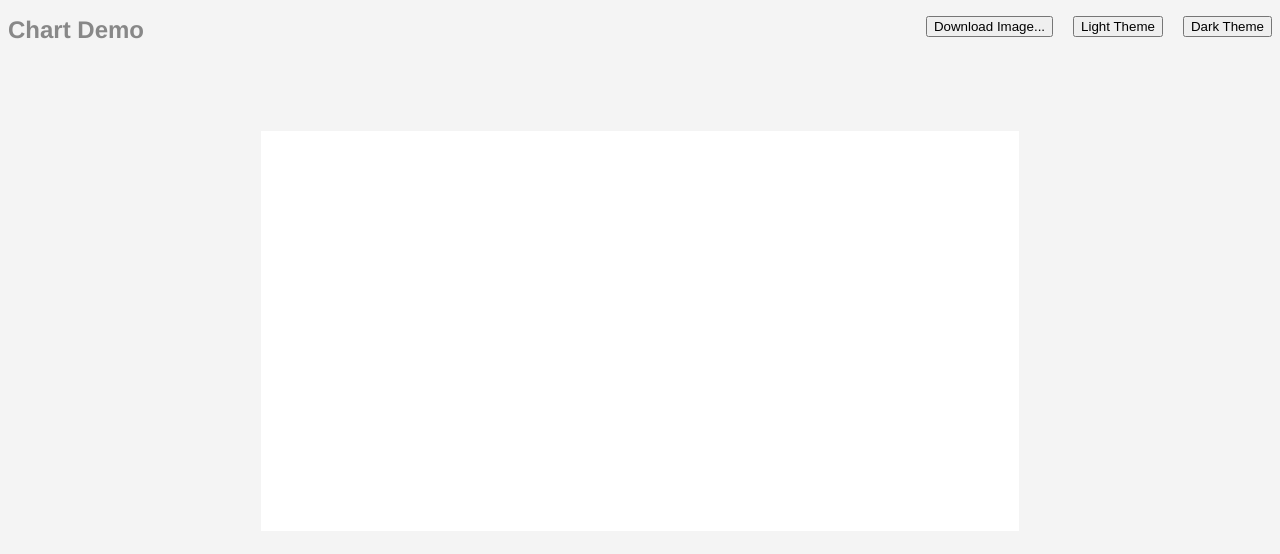
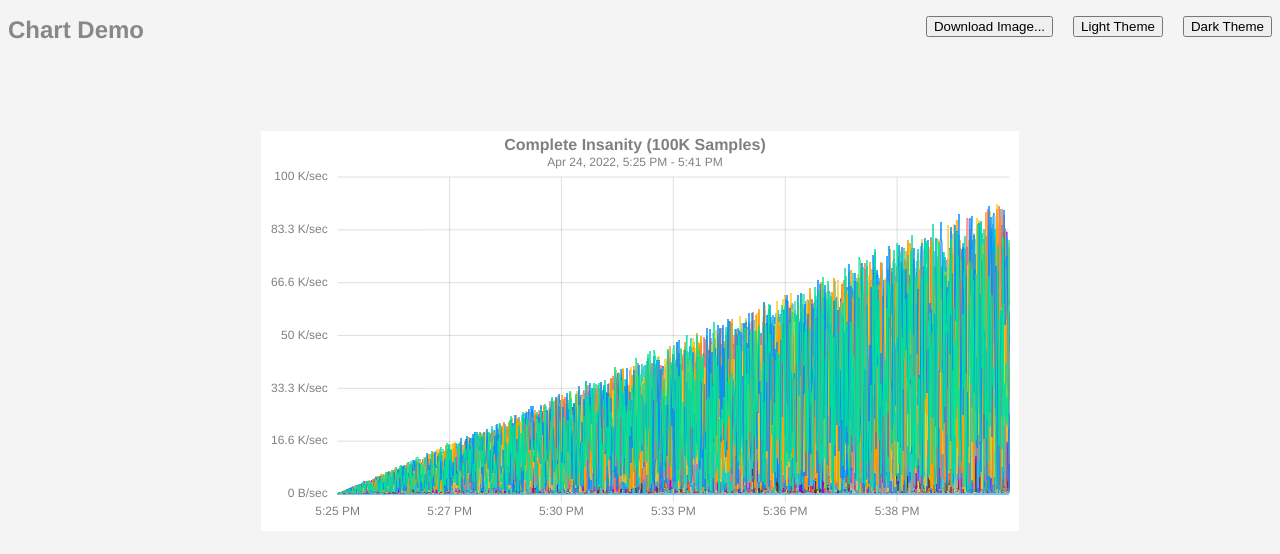
Before and after one commit to jhuckaby/pixl-chart, a website: page demos/insanity.html in a window 1280 px wide. Drawn offline with Linux system fonts and the light colour scheme.

Commit message:
Typo in insanity demo.

```diff
--- a/demos/insanity.html
+++ b/demos/insanity.html
@@ -20,7 +20,7 @@
 
 	<script src="../chart.min.js"></script>
 	<script>
-		var chart = app.chart = new Chart({
+		var chart = new Chart({
 			canvas: '#c1',
 			title: 'Complete Insanity (100K Samples)',
 			dataType: 'bytes',
```
